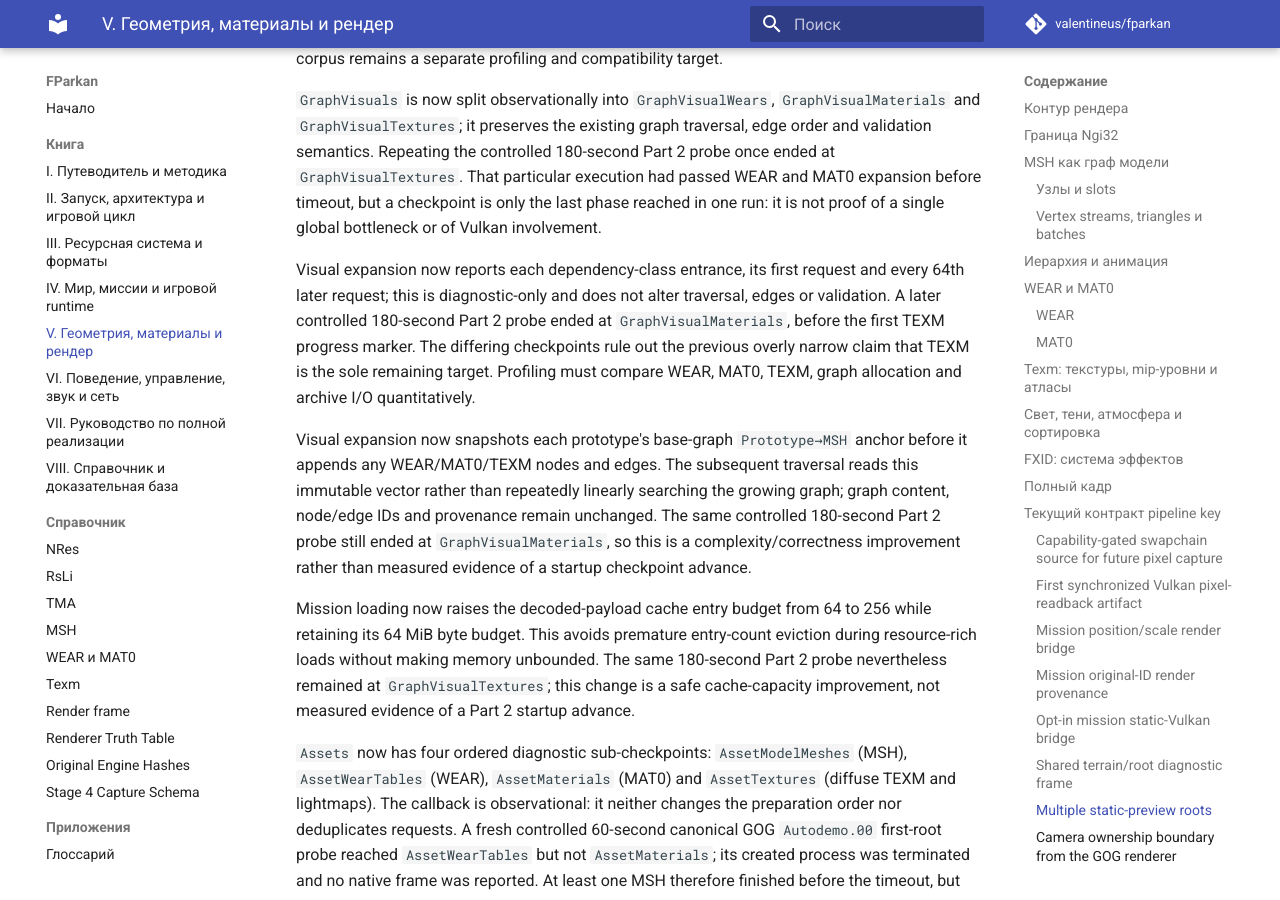
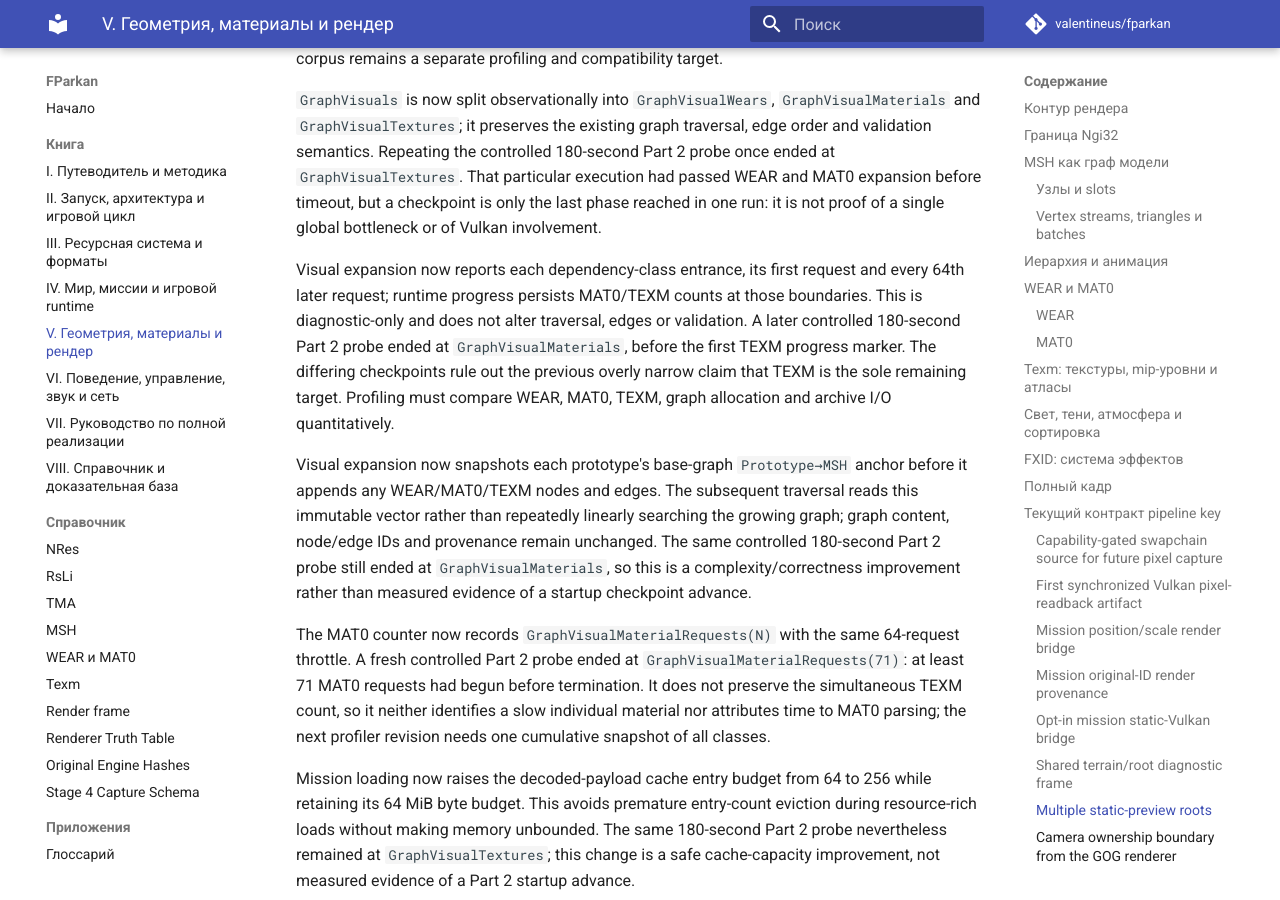
Before and after one commit to valentineus/fparkan, an MkDocs documentation site: the page built from docs/tomes/05-render.md, in a window 1280 px wide and 900 px high, scrolled down 23192 px. Built offline with MkDocs 1.6.1 and Material for MkDocs 9.7.7, drawn with Linux system fonts in a browser that asks for light colours; comment, search, counter and statistics services are not loaded.

Commit message:
feat(runtime): trace material validation requests

```diff
--- a/docs/tomes/05-render.md
+++ b/docs/tomes/05-render.md
@@ -1103,8 +1103,9 @@ is only the last phase reached in one run: it is not proof of a single global
 bottleneck or of Vulkan involvement.
 
 Visual expansion now reports each dependency-class entrance, its first request
-and every 64th later request; this is diagnostic-only and does not alter
-traversal, edges or validation. A
+and every 64th later request; runtime progress persists MAT0/TEXM counts at
+those boundaries. This is diagnostic-only and does not alter traversal, edges
+or validation. A
 later controlled 180-second Part 2 probe ended at `GraphVisualMaterials`,
 before the first TEXM progress marker. The differing checkpoints rule out the
 previous overly narrow claim that TEXM is the sole remaining target. Profiling
@@ -1117,6 +1118,13 @@ the growing graph; graph content, node/edge IDs and provenance remain
 unchanged. The same controlled 180-second Part 2 probe still ended at
 `GraphVisualMaterials`, so this is a complexity/correctness improvement rather
 than measured evidence of a startup checkpoint advance.
+
+The MAT0 counter now records `GraphVisualMaterialRequests(N)` with the same
+64-request throttle. A fresh controlled Part 2 probe ended at
+`GraphVisualMaterialRequests(71)`: at least 71 MAT0 requests had begun before
+termination. It does not preserve the simultaneous TEXM count, so it neither
+identifies a slow individual material nor attributes time to MAT0 parsing; the
+next profiler revision needs one cumulative snapshot of all classes.
 
 Mission loading now raises the decoded-payload cache entry budget from 64 to
 256 while retaining its 64 MiB byte budget. This avoids premature entry-count
```
Also changed, not shown: 1 other file.
